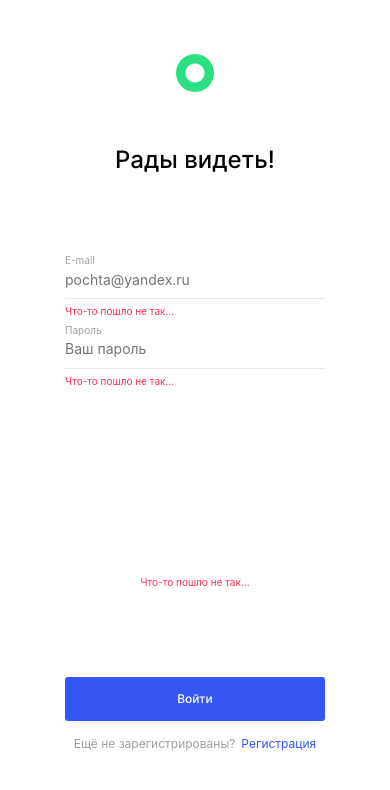
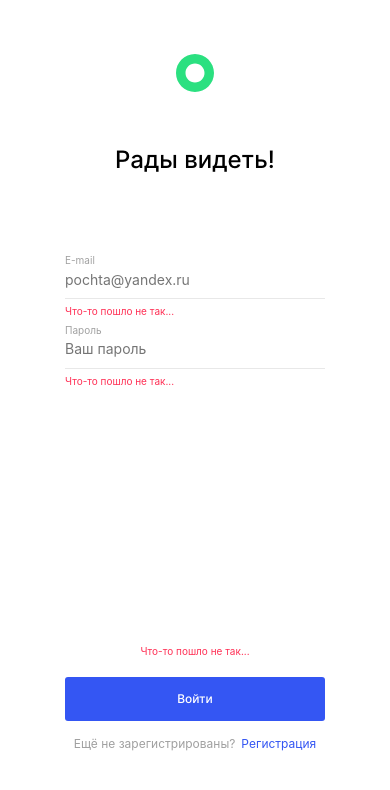
Before and after one commit to DezmonDND/movies-explorer-frontend, a React (Create React App) app: page /signin in a window 390 px wide. Shown: the top 790 px of the page. Built offline with nearby package versions, Linux system fonts and the light colour scheme; a web font is replaced by a local one.

Commit message:
fix: исправить отображение кнопок и форм

```diff
--- a/src/components/Footer/Footer.css
+++ b/src/components/Footer/Footer.css
@@ -69,7 +69,7 @@
 
 @media screen and (max-width: 320px) {
     .footer__container {
-        padding: 79px 0 20px;
+        padding: 79px 10px 20px;
     }
 
     .footer__info {
--- a/src/components/Login/Login.css
+++ b/src/components/Login/Login.css
@@ -1,12 +1,15 @@
 .form__button_type-login {
     padding-left: 176px;
     padding-right: 176px;
+}
+
+.form__request-error_type-login {
     margin-top: 69px;
 }
 
 @media screen and (max-width: 768px) {
-    .form__buttons_login {
-        margin-top: 95px;
+    .form__request-error_type-login {
+        margin-top: 69px;
     }
 }
 
--- a/src/components/Login/Login.js
+++ b/src/components/Login/Login.js
@@ -31,7 +31,7 @@ function Login() {
                     <span className="profilePassword-error profile__input-error">Что-то пошло не так...</span>
                 </div>
                 <div className="form__buttons form__buttons_login">
-                    <span className="form__request-error">Что-то пошло не так...</span>
+                    <span className="form__request-error form__request-error_type-login">Что-то пошло не так...</span>
                     <button className="form__button form__button_type-login" type="submit">Войти</button>
                     <div className="form__links">
                         <p className="form__link-text">Ещё не зарегистрированы?</p>
```
